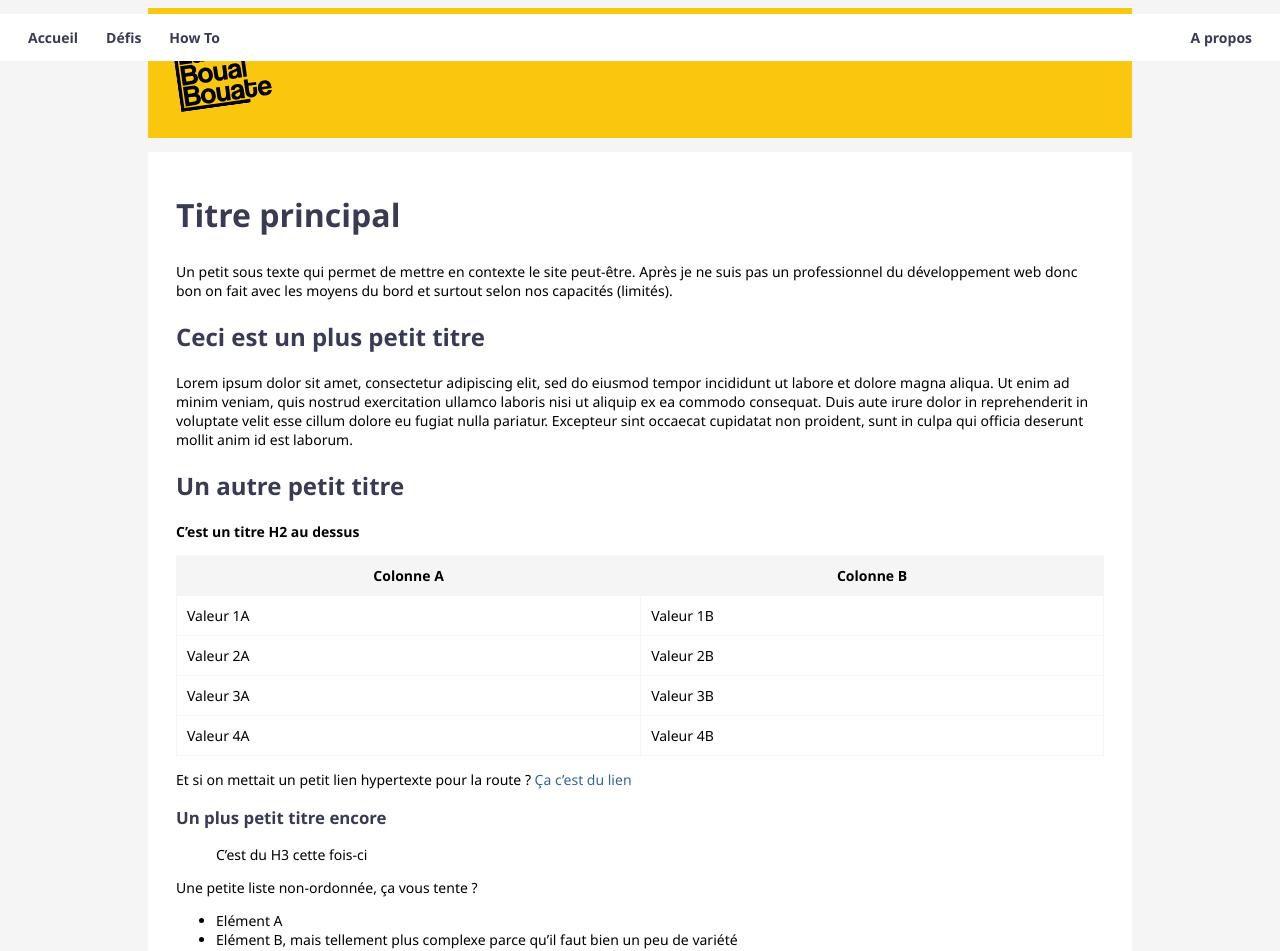
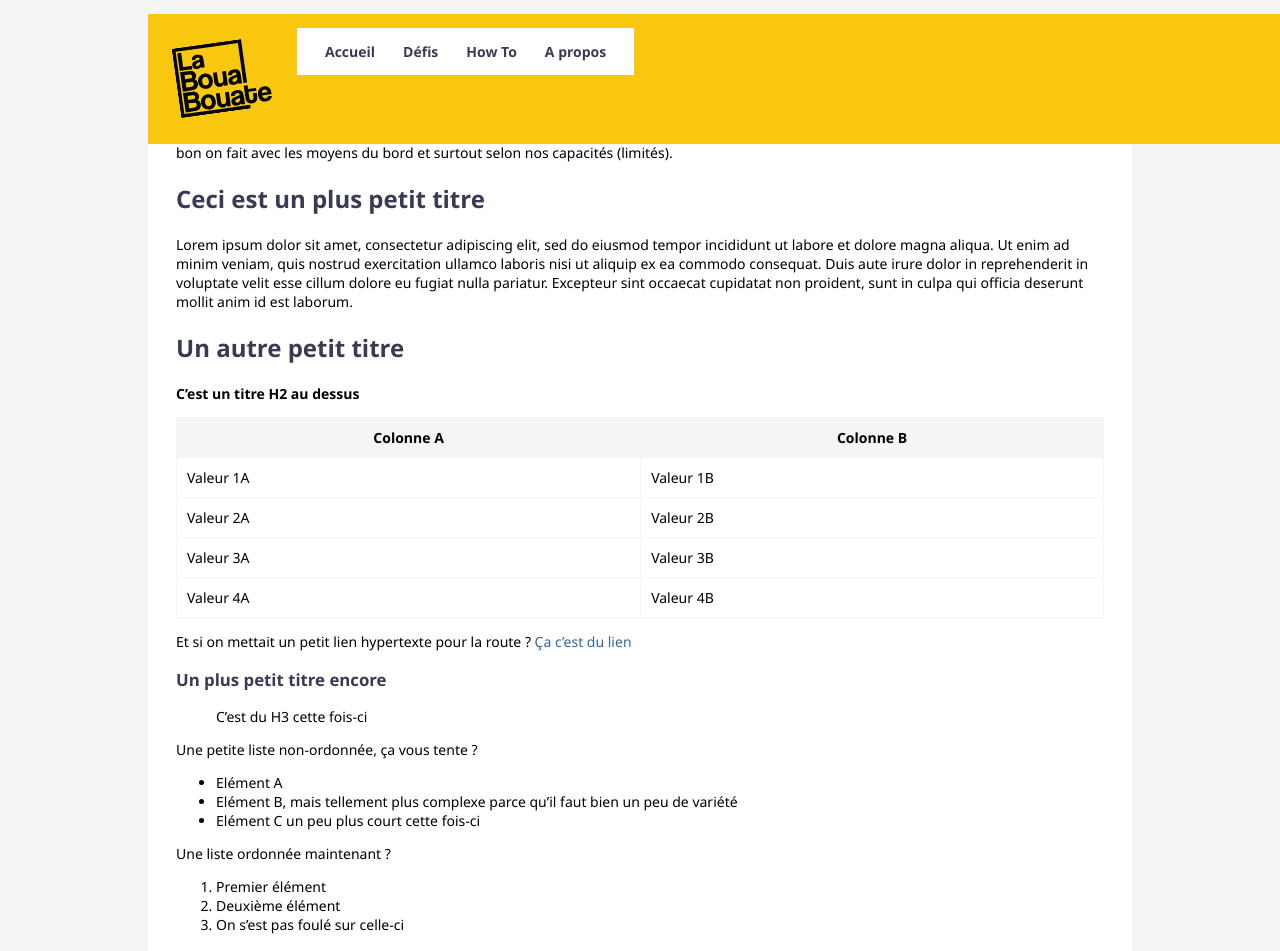
Before and after one commit to leobouard/leobouard.github.io, a Jekyll site: the page built from index.md, in a window 1280 px wide. Shown: the top 951 px of the page. Built offline with Jekyll 4.4.1, drawn with Linux system fonts in a browser that asks for light colours; our own code applies the rules of GitHub Pages for plain Markdown files.

Commit message:
Update navbar & footer

```diff
--- a/assets/css/style.scss
+++ b/assets/css/style.scss
@@ -26,6 +26,8 @@
 /* --- HEADER --- */
 
 header {
+    position: absolute;
+    width: 100%;
     background-color: #f9c80e;
     text-align: left;
     display: flex;
@@ -50,16 +52,6 @@
 }
 
 /* --- NAVIGATION BAR --- */
-
-.navbar {
-    position: absolute;
-    top: 0;
-    left: 0;
-    right: 0;
-    bottom: 0;
-    height: 100%;
-    width: 100%;
-}
 
 nav {
     margin-top: 1em;
@@ -200,6 +192,8 @@
 /* --- FOOTER --- */
 
 footer {
+    position: absolute;
+    width: 100%;
     background-color: #383b53;
     color: #fff;
     padding: 0.5em;
```
Also changed, not shown: challenges.md (+1 -1 lines).
